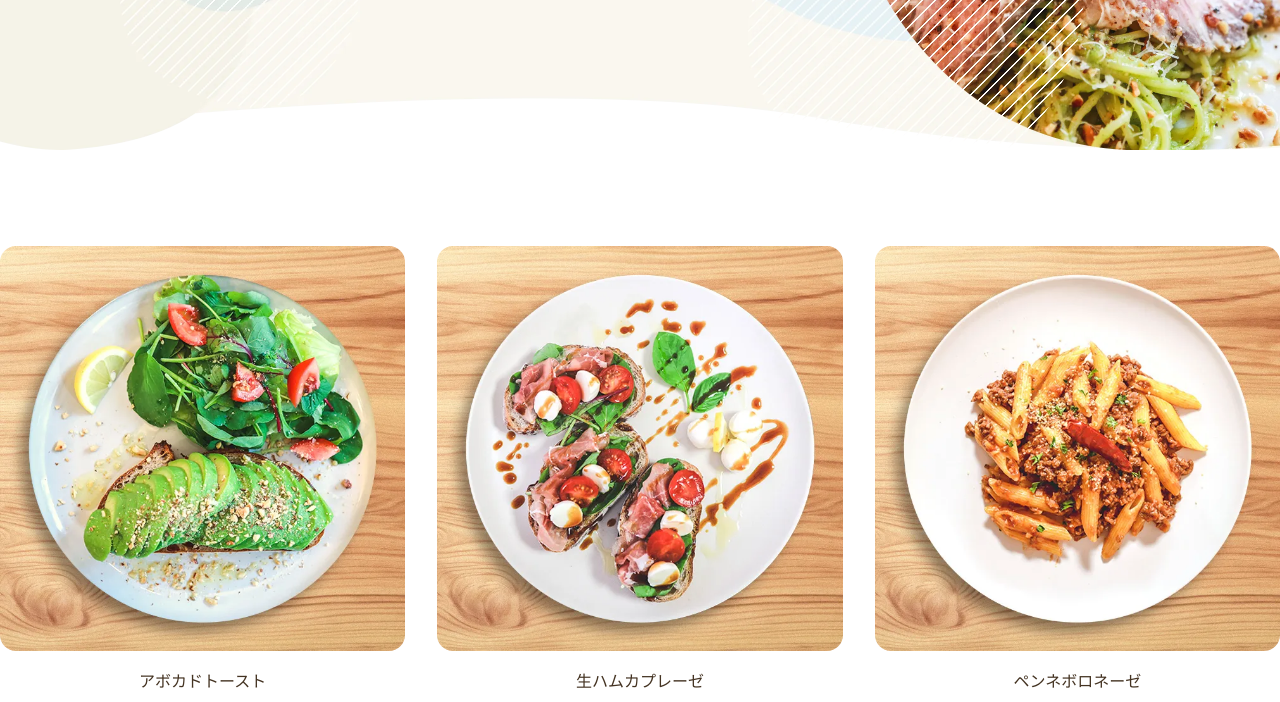
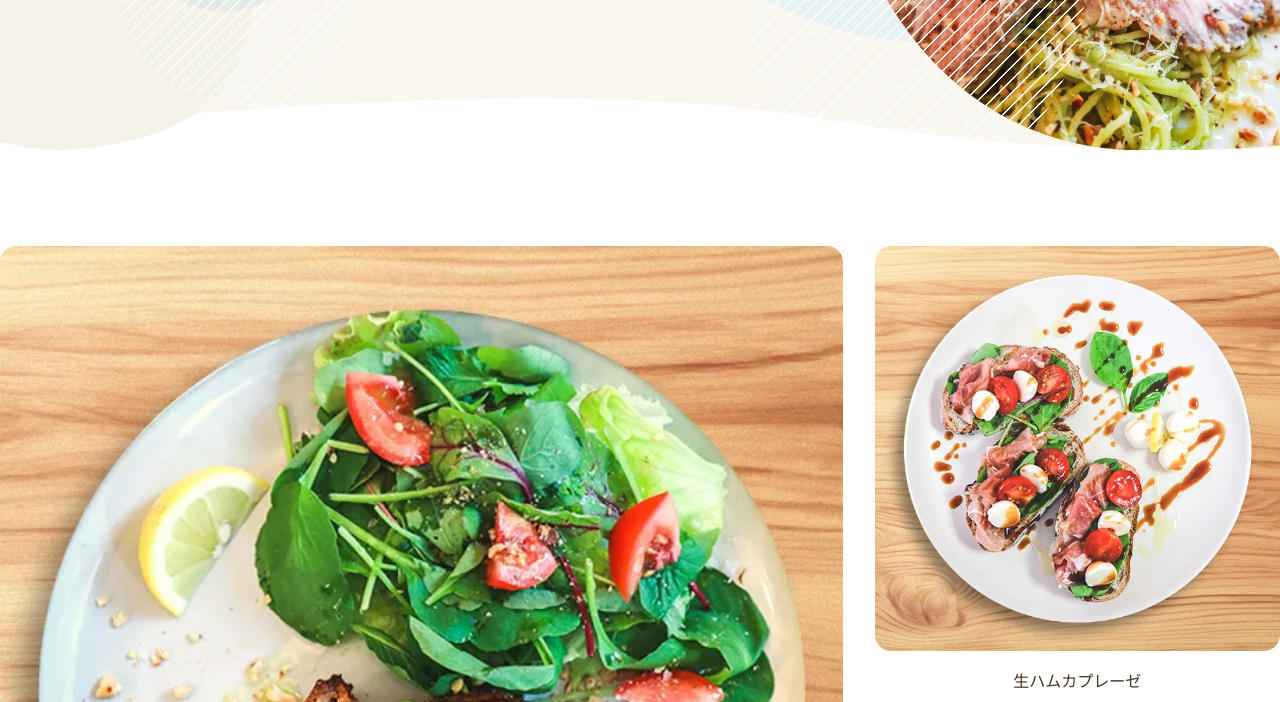
Before and after one commit to K025C0074/wcbcafe3, a plain HTML site: page menu.html in a window 1280 px wide. Shown: the part 250-952 px from the top of the page. Drawn offline with Linux system fonts and the light colour scheme; some packages are replaced by stand-ins of ours.

Commit message:
style.css変更

```diff
--- a/css/style.css
+++ b/css/style.css
@@ -357,8 +357,18 @@ item p {
     margin-bottom: .5rem;
   }
 
-  item p {
+  .item p {
     font-size: 1rem;
+  }
+
+  .item-big {
+    grid-column: 1/3;
+    grid-row: 1/3;
+  }
+
+  .item-big img {
+    height: 94.5%;
+    width: 100%;
   }
 
   /*フッター*/
```
